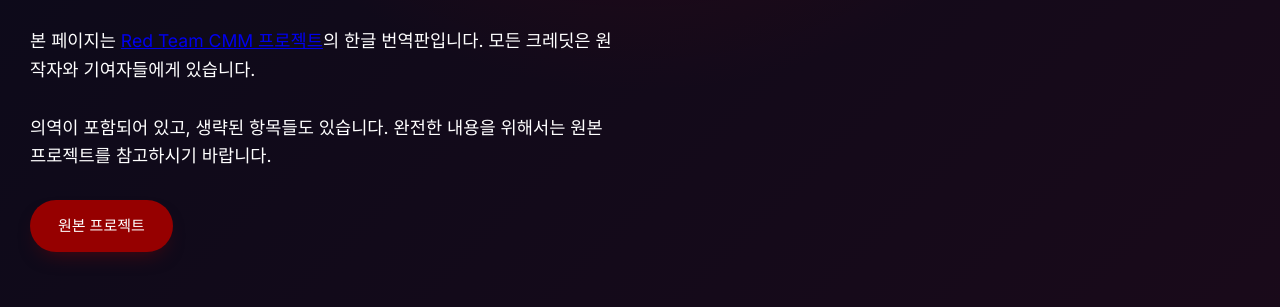
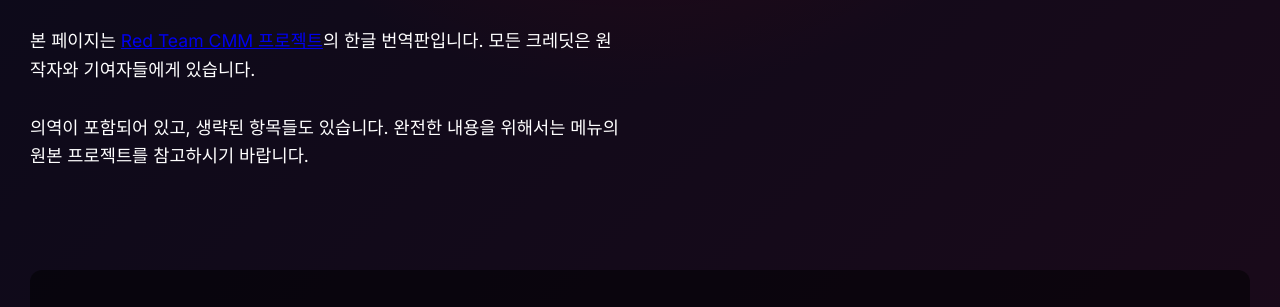
Before and after one commit to RedRaccoonCommunity/redteam-cmm-kr, a plain HTML site: page index.html in a window 1280 px wide. Shown: the part 420-727 px from the top of the page. Drawn offline with Linux system fonts and the light colour scheme.

Commit message:
update index

```diff
--- a/index.html
+++ b/index.html
@@ -503,10 +503,7 @@
                 </h1>
                 <p>Red Team CMM(Capability Maturity Model)은 인하우스 레드팀의 성숙도를 평가, 계획, 보고하기 위한 표준화된 커뮤니티 기반의 성숙도 모델입니다.</p>
                 <p>본 페이지는 <a href="https://www.redteammaturity.com/" target="_blank" rel="noopener">Red Team CMM 프로젝트</a>의 한글 번역판입니다. 모든 크레딧은 원작자와 기여자들에게 있습니다.</p>
-                <p>의역이 포함되어 있고, 생략된 항목들도 있습니다. 완전한 내용을 위해서는 원본 프로젝트를 참고하시기 바랍니다.</p>
-                <div class="hero-buttons">
-                    <a href="https://www.redteammaturity.com/" class="btn">원본 프로젝트</a>
-                </div>
+                <p>의역이 포함되어 있고, 생략된 항목들도 있습니다. 완전한 내용을 위해서는 메뉴의 원본 프로젝트를 참고하시기 바랍니다.</p>
             </div>
             <div class="hero-image">
                 <img src="https://image.typedream.com/cdn-cgi/image/width=750,format=auto,fit=scale-down,quality=100/https://api.typedream.com/v0/document/public/e40c5dc5-9883-4a55-aff3-614a99f5da71/2KBmOokwqFit0IHO35xOd6dpPWb_keyboard_blur_fade.png" alt="Red Team Keyboard" loading="lazy">
```
